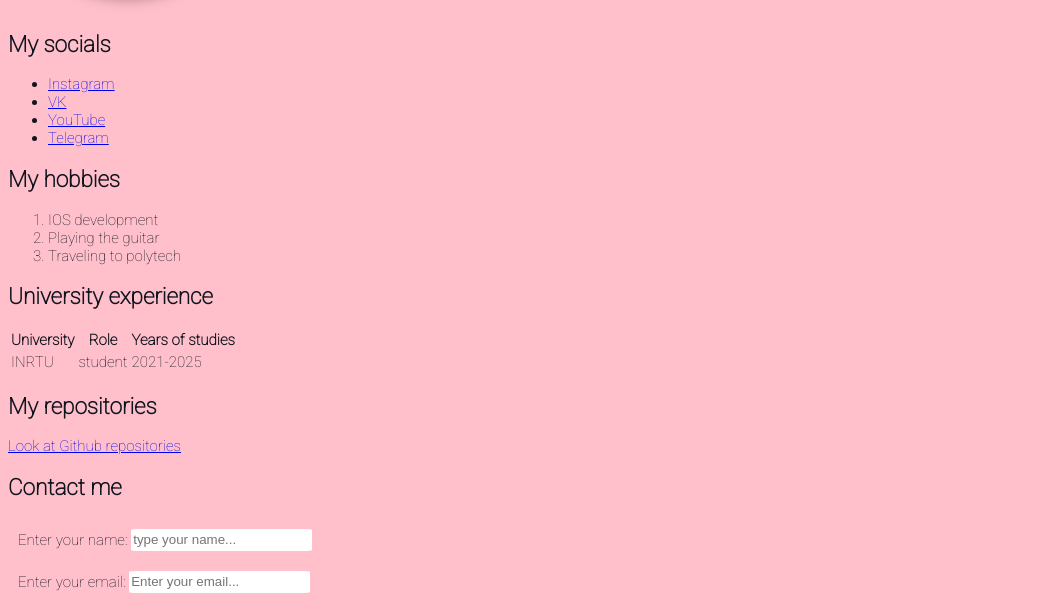
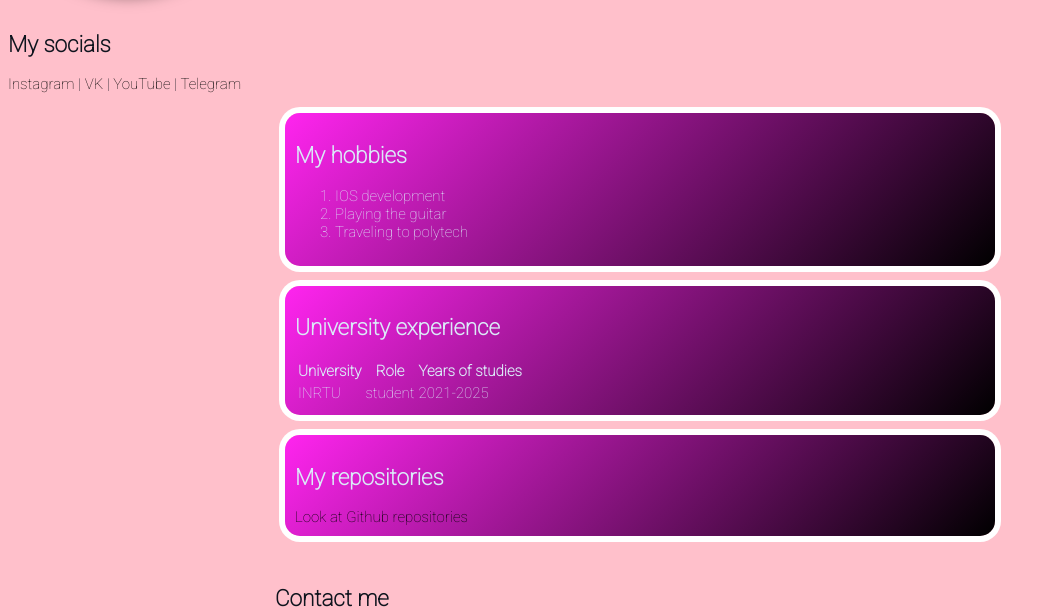
Before and after one commit to malinatrash/PortfolioProject, a plain HTML site: page index.html in a window 1280 px wide. Shown: the part 182-796 px from the top of the page, without its empty margins (0-1055 px from the left). Drawn offline with Linux system fonts and the light colour scheme.

Commit message:
OMG AMAZING

```diff
--- a/index.html
+++ b/index.html
@@ -13,25 +13,27 @@
           <p>Future <strong>IOS developer</strong> & the <strong>the biggest</strong> hater polytech</p></td>
       </tr>
     </table>
+    <div class="socials">
+      <h2>My socials</h2>
+        <a href="http://www.instagram.com/ashap.fnm" target="_blank">Instagram</a> |
+        <a href="http://vk.com/tipaashap" target="_blank">VK</a> |
+        <a href="https://www.youtube.com/channel/UCfwNDIuTW_h3Iba6Cs8uwnw" target="_blank">YouTube</a> |
+        <a href="http://t.me/malinatrash" target="_blank">Telegram</a>
+    </div>
   </div>
 
-  <div class = "socials">
-    <h2>My socials</h2>
-    <ul>
-      <li><a href="http://www.instagram.com/ashap.fnm" target="_blank">Instagram</a></li>
-      <li><a href="http://vk.com/tipaashap" target="_blank">VK</a> </li>
-      <li><a href="https://www.youtube.com/channel/UCfwNDIuTW_h3Iba6Cs8uwnw" target="_blank">YouTube</a> </li>
-      <li><a href="http://t.me/malinatrash" target="_blank">Telegram</a> </li>
-    </ul>
-  </div>
+  <div class = "container">
 
+    <div class="card">
       <h2>My hobbies</h2>
       <ol>
         <li>IOS development</li>
         <li>Playing the guitar</li>
         <li>Traveling to polytech</li>
       </ol>
+    </div>
 
+    <div class="card">
       <h2>University experience</h2>
       <table>
         <tr>
@@ -45,13 +47,18 @@
           <td>2021-2025</td>
         </tr>
       </table>
+  </div>
 
+  <div class="card">
     <h2>My repositories</h2>
     <a class="GitRepo" href="git.html" target="_blank">Look at Github repositories</a>
+  </div>
 
-  <h2>Contact me</h2>
+
+
 
     <form action="/" class="form">
+      <h2>Contact me</h2>
       <div class = "fieldForm">
         <label for="name">Enter your name:</label>
         <input type="text" placeholder="type your name...">
@@ -78,8 +85,7 @@
       </div>
 
       <button>Связаться</button>
-
     </form>
-
+  </div>
 </body>
 </html>
--- a/styles.css
+++ b/styles.css
@@ -5,6 +5,19 @@ body {
   color: #0f141e;
 
   font: normal 15px "Roboto", sans-serif;
+}
+
+a {
+    color: black;
+    text-decoration: none;
+}
+
+a:hover {
+    text-decoration: underline;
+}
+
+a:active {
+    color: blue;
 }
 
 h1 {
@@ -22,10 +35,23 @@ strong {
   box-shadow: 4px 4px 15px rgba(0, 0, 0, 0.5);
 }
 
+.form {
+    margin-top: 20;
+    padding: 10px;
+}
 .form input {
   border-style: hidden;
   height: 20px;
-  border-radius: 5%;
+  border-radius: 15px;
+}
+
+.form h2 {
+    font-weight:bolder;
+}
+
+.fieldForm textarea {
+    border-style: hidden;
+    border-radius: 14px;
 }
 
 .gitRepo {
@@ -38,11 +64,27 @@ strong {
 
 .info p {
   margin: 0;
-  font-style: italic;
+  font-style: oblique;
   font-size: 17px;
   color: rgb(171, 67, 67);
 }
 
-.socials {
-  /* background: cyan; */
+.container {
+    max-width: 750px;
+    margin: auto;
 }
+
+.card {
+    padding: 10px;
+    position: relative;
+    flex-grow: 1;
+    background: linear-gradient(135deg, rgba(255, 2, 247, 0.818), rgb(0, 0, 0));
+    transition: all .3s;
+    color: rgb(219, 234, 248);
+    overflow: hidden;
+    border-radius: 1em;
+    box-shadow: 0 0 0 6px white;
+    text-decoration: none;
+    margin: 20px;
+    max-width: 100%;
+}
```
Lines whose indentation alone changed are shown as unchanged.
